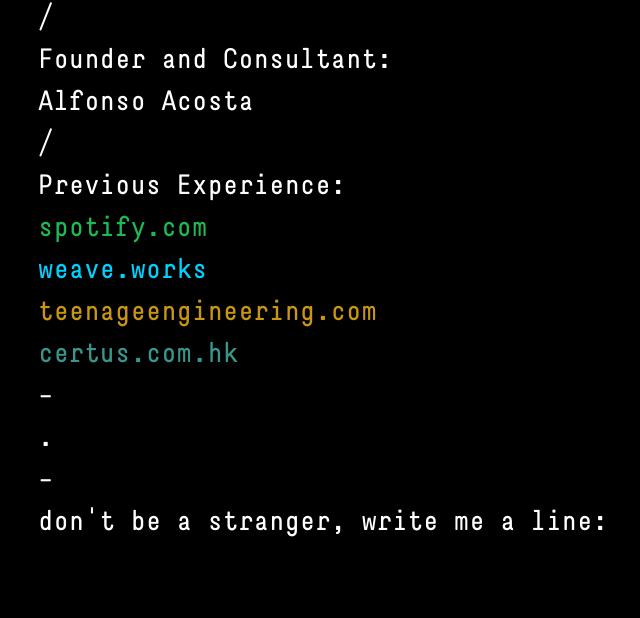
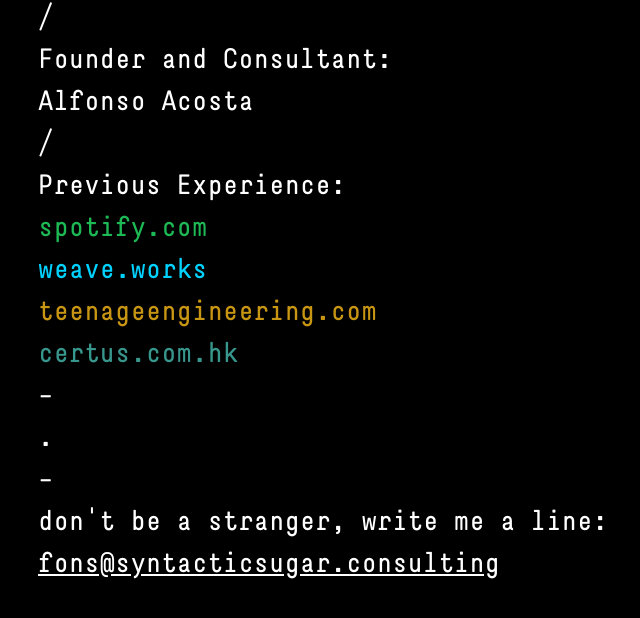
Before and after one commit to 2opremio/ssweb, a website built with webpack: page src/index.html.ejs in a window 1280 px wide. Shown: the part 200-818 px from the top of the page, without its empty margins (4-644 px from the left). Built offline with nearby package versions, Linux system fonts and the light colour scheme.

Commit message:
Add a[href^='mailto:'] as contact-info
Including a subject-line as well

```diff
--- a/src/index.html.ejs
+++ b/src/index.html.ejs
@@ -45,9 +45,7 @@
       </section>
       <section>
         <div>don't be a stranger, write me a line:</div>
-        <form action="">
-        <br>
-        </form>
+        <a class="email-link" href="mailto:fons@syntacticsugar.consulting?subject=don\'t be a stranger">fons@syntacticsugar.consulting</a>
       </section>
     </main>
 </body>
--- a/src/main.css
+++ b/src/main.css
@@ -95,6 +95,13 @@
   body { font-size: 2em; }
 }
 
+.email-link {
+  text-decoration: underline;
+}
+
+.email-link:hover {
+  color: #f0f;
+}
 
 /**
  * General Styles
```
